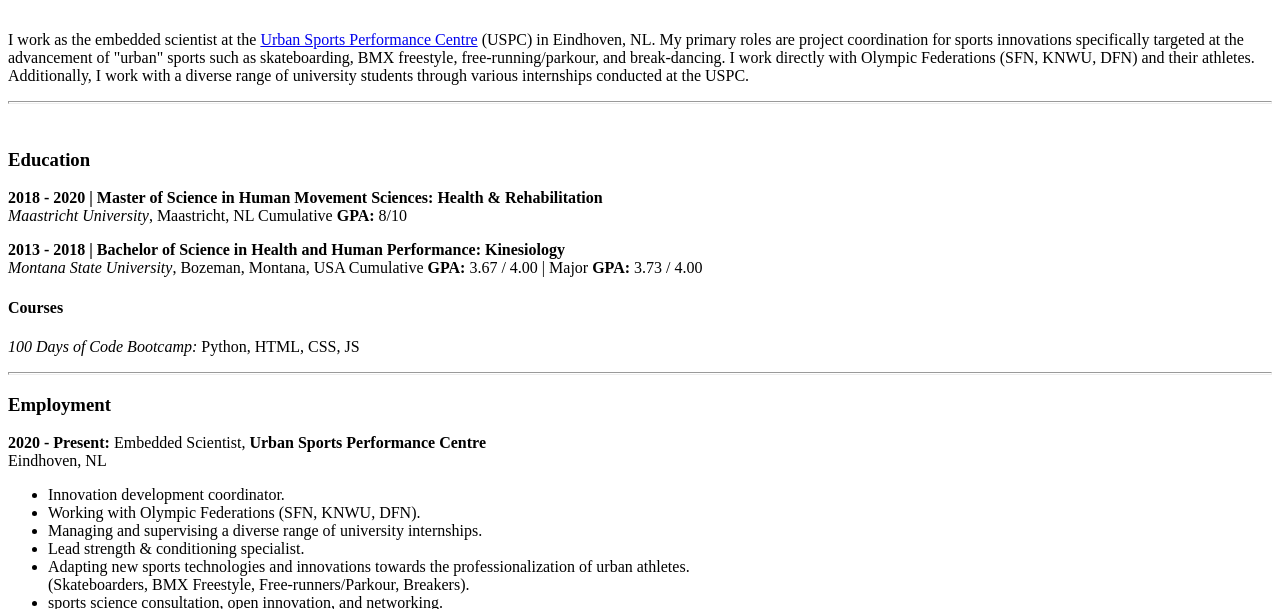
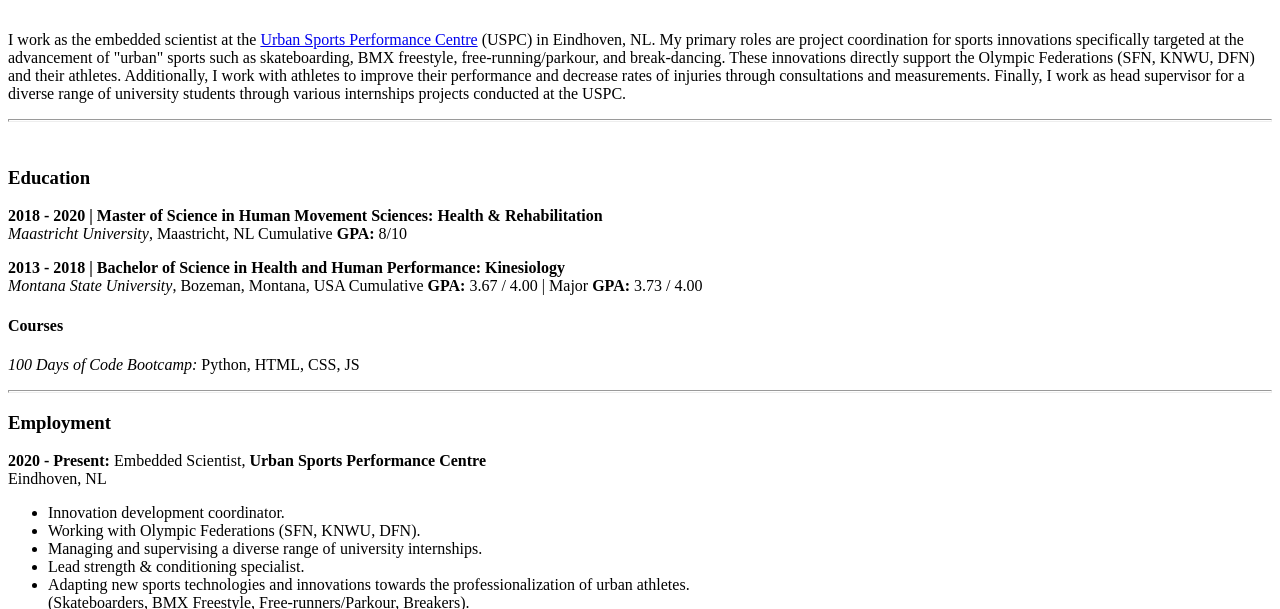
Before and after one commit to RaymundtB/Raymunds_CV, a plain HTML site: page index.html in a window 1280 px wide. Shown: the part 171-780 px from the top of the page. Drawn offline with Linux system fonts and the light colour scheme.

Commit message:
Update index.html
Added to the Bio

```diff
--- a/index.html
+++ b/index.html
@@ -22,8 +22,9 @@
         <p>I work as the embedded scientist at the <a href="https://uspc.nl/">Urban Sports Performance Centre</a>
             (USPC) in Eindhoven, NL. My primary roles are project coordination for sports innovations specifically targeted at
             the advancement of "urban" sports such as skateboarding, BMX freestyle, free-running/parkour,
-            and break-dancing. I work directly with Olympic Federations (SFN, KNWU, DFN) and
-            their athletes. Additionally, I work with a diverse range of university students through various internships
+            and break-dancing. These innovations directly support the Olympic Federations (SFN, KNWU, DFN) and
+            their athletes. Additionally, I work with athletes to improve their performance and decrease rates of injuries through consultations and measurements.
+            Finally, I work as head supervisor for a diverse range of university students through various internships projects
             conducted at the USPC.</p>
         <hr size="3">
         <br>
```
